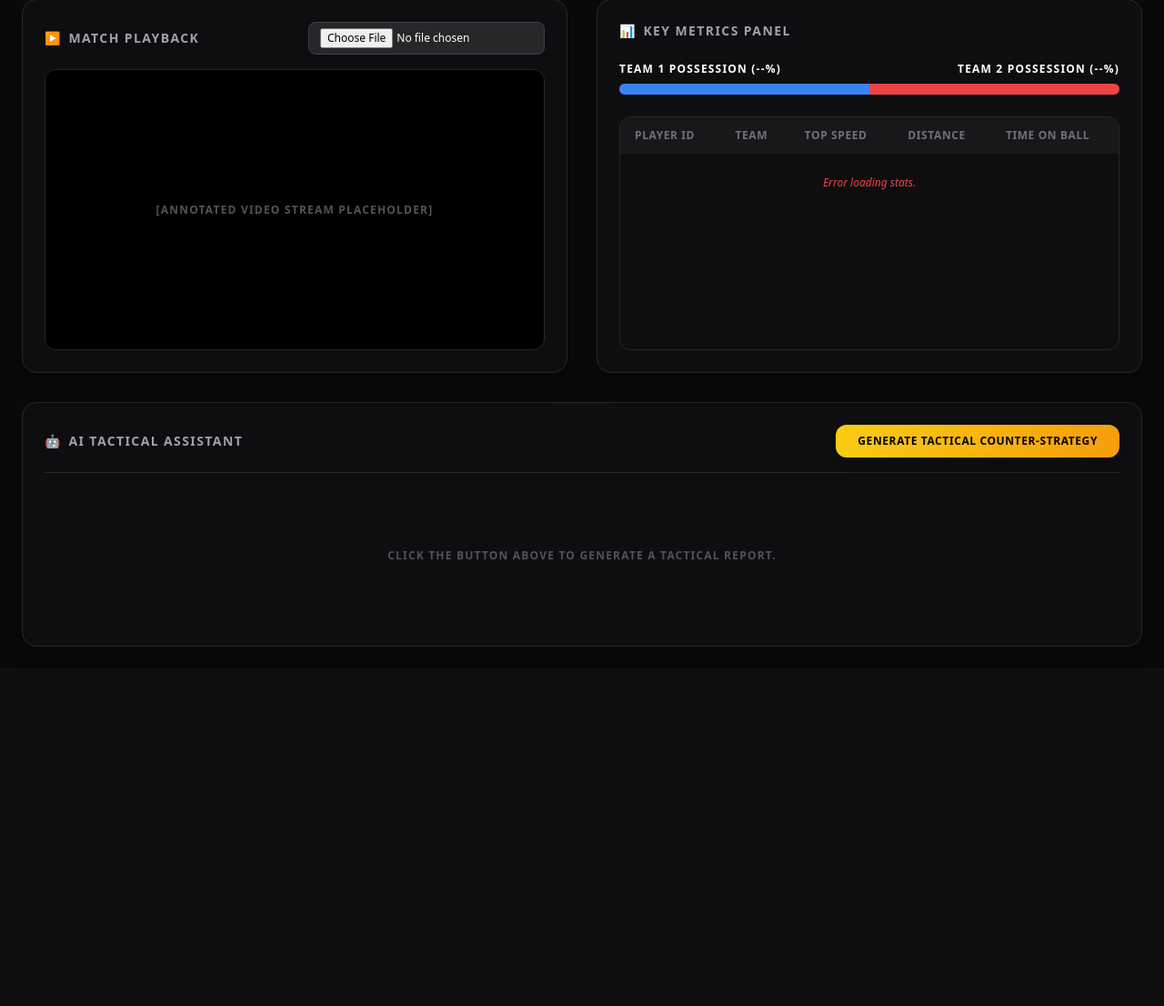
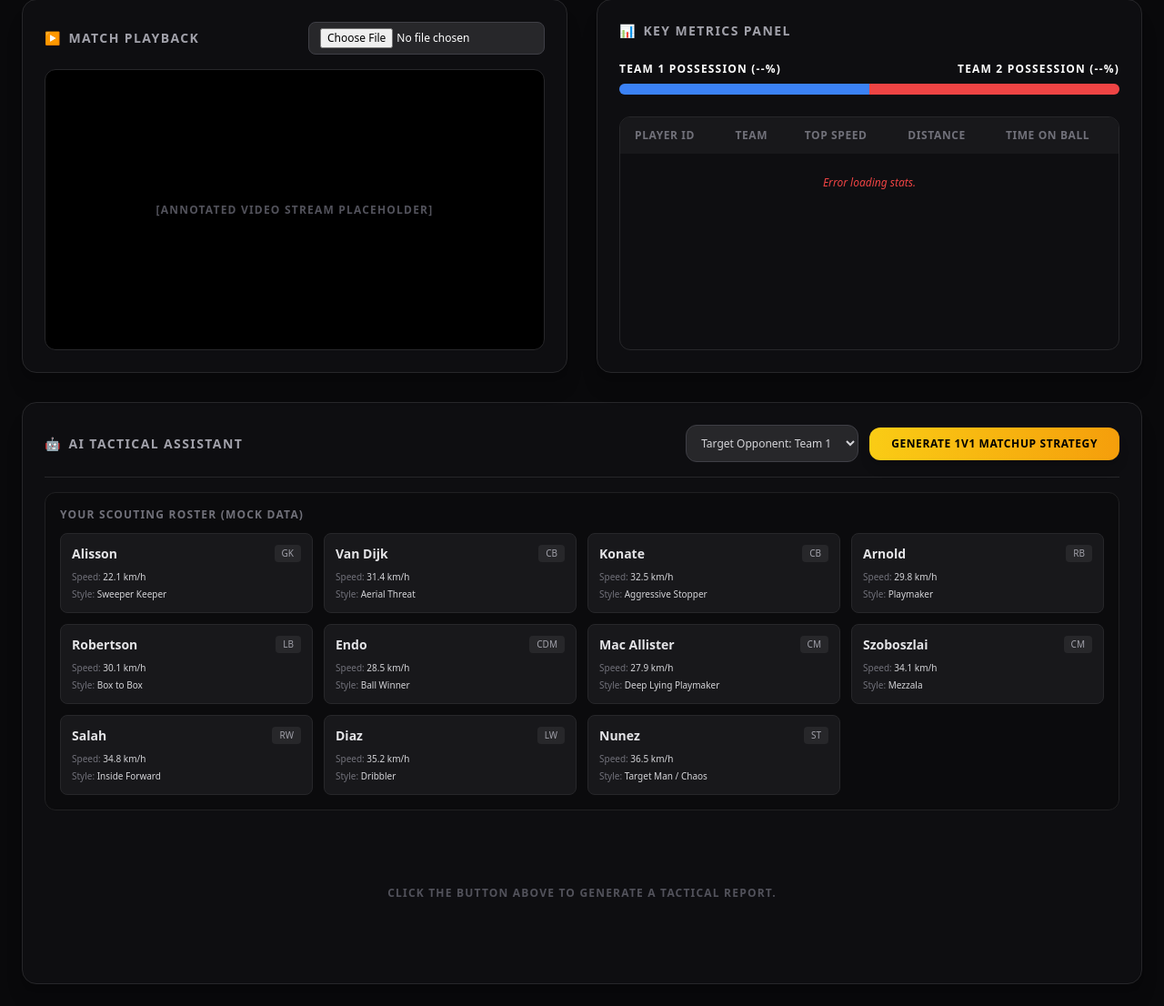
Before and after one commit to iamKrishnendu11/mission-2k38, a FastAPI app: page /match-dashboard in a window 1280 px wide. Shown: the part 134-1240 px from the top of the page at 91% size. Before the commit the page ends 845 px from the top, so only its background shows below. Run offline with FastAPI, Linux system fonts and the light colour scheme; some libraries are stand-ins or nearby versions.

Commit message:
feat: add backend API service, tactical LLM integration, and match dashboard template

```diff
--- a/ai_backend/api_service/camera_movement_estimator/camera_movement_estimator.py
+++ b/ai_backend/api_service/camera_movement_estimator/camera_movement_estimator.py
@@ -74,7 +74,6 @@
             old_gray = frame_gray.copy()
 
         if stub_path is not None:
-            import os
             os.makedirs(os.path.dirname(stub_path), exist_ok=True)
             with open(stub_path,'wb') as f:
                 pickle.dump(camera_movement,f)
--- a/ai_backend/api_service/templates/match_dashboard.html
+++ b/ai_backend/api_service/templates/match_dashboard.html
@@ -49,10 +49,11 @@
 
                     <div id="video-loading" class="absolute inset-0 bg-zinc-950/90 z-20 hidden flex-col items-center justify-center space-y-3">
                         <div class="w-8 h-8 border-4 border-yellow-400 border-t-transparent rounded-full animate-spin"></div>
-                        <p class="text-yellow-400/90 text-xs font-bold uppercase tracking-widest animate-pulse text-center px-4">Running YOLO Match Tracking<br/>(this takes 1–2 minutes)...</p>
+                        <p id="loading-text" class="text-yellow-400/90 text-xs font-bold uppercase tracking-widest animate-pulse text-center px-4">Tracking Match...<br/>(Video will stream below when ready)</p>
                     </div>
 
                     <video id="video-player" class="w-full h-full object-contain hidden z-10" controls></video>
+                    <img id="mjpeg-player" class="w-full h-full object-contain hidden z-10" />
                 </div>
             </div>
 
@@ -100,9 +101,23 @@
                 <h2 class="text-sm font-black uppercase tracking-widest text-zinc-400 flex items-center gap-2">
                     <span class="text-yellow-400">🤖</span> AI Tactical Assistant
                 </h2>
-                <button id="generate-btn" class="bg-gradient-to-r from-yellow-400 to-amber-500 text-black px-6 py-2.5 rounded-xl text-xs font-black uppercase tracking-wider hover:scale-[1.02] active:scale-95 transition-all shadow-lg flex items-center gap-2">
-                    Generate Tactical Counter-Strategy
-                </button>
+                <div class="flex items-center gap-3">
+                    <select id="target-team-select" class="bg-zinc-800 text-zinc-300 text-xs px-3 py-2.5 rounded-xl border border-zinc-700 outline-none">
+                        <option value="1">Target Opponent: Team 1</option>
+                        <option value="2">Target Opponent: Team 2</option>
+                    </select>
+                    <button id="generate-btn" class="bg-gradient-to-r from-yellow-400 to-amber-500 text-black px-6 py-2.5 rounded-xl text-xs font-black uppercase tracking-wider hover:scale-[1.02] active:scale-95 transition-all shadow-lg flex items-center gap-2">
+                        Generate 1v1 Matchup Strategy
+                    </button>
+                </div>
+            </div>
+
+            <!-- My Team Roster Preview -->
+            <div class="bg-zinc-950/60 p-4 rounded-xl border border-zinc-850 mb-4">
+                <h3 class="text-xs font-bold uppercase tracking-widest text-zinc-500 mb-3">Your Scouting Roster (Mock Data)</h3>
+                <div class="grid grid-cols-2 sm:grid-cols-3 md:grid-cols-4 gap-3" id="roster-grid">
+                    <!-- Populated via JS -->
+                </div>
             </div>
 
             <div id="report-container" class="min-h-[150px] bg-zinc-950/60 p-5 rounded-xl border border-zinc-850 leading-relaxed text-zinc-300 text-sm font-medium whitespace-pre-line hidden">
@@ -160,25 +175,59 @@
             }
         }
 
+        // Mock dataset of our 11 players for testing
+        const myTeamRoster = [
+            { id: 1, position: "GK", name: "Alisson", stats: { top_speed_kmh: 22.1, stamina: 90, playstyle: "Sweeper Keeper" } },
+            { id: 2, position: "CB", name: "Van Dijk", stats: { top_speed_kmh: 31.4, stamina: 85, playstyle: "Aerial Threat" } },
+            { id: 3, position: "CB", name: "Konate", stats: { top_speed_kmh: 32.5, stamina: 80, playstyle: "Aggressive Stopper" } },
+            { id: 4, position: "RB", name: "Arnold", stats: { top_speed_kmh: 29.8, stamina: 88, playstyle: "Playmaker" } },
+            { id: 5, position: "LB", name: "Robertson", stats: { top_speed_kmh: 30.1, stamina: 95, playstyle: "Box to Box" } },
+            { id: 6, position: "CDM", name: "Endo", stats: { top_speed_kmh: 28.5, stamina: 92, playstyle: "Ball Winner" } },
+            { id: 7, position: "CM", name: "Mac Allister", stats: { top_speed_kmh: 27.9, stamina: 89, playstyle: "Deep Lying Playmaker" } },
+            { id: 8, position: "CM", name: "Szoboszlai", stats: { top_speed_kmh: 34.1, stamina: 94, playstyle: "Mezzala" } },
+            { id: 9, position: "RW", name: "Salah", stats: { top_speed_kmh: 34.8, stamina: 85, playstyle: "Inside Forward" } },
+            { id: 10, position: "LW", name: "Diaz", stats: { top_speed_kmh: 35.2, stamina: 87, playstyle: "Dribbler" } },
+            { id: 11, position: "ST", name: "Nunez", stats: { top_speed_kmh: 36.5, stamina: 88, playstyle: "Target Man / Chaos" } }
+        ];
+
         document.addEventListener("DOMContentLoaded", async () => {
+            // Render Roster UI
+            const grid = document.getElementById('roster-grid');
+            if (grid) {
+                grid.innerHTML = myTeamRoster.map(p => `
+                    <div class="bg-zinc-900 border border-zinc-800 p-3 rounded-lg flex flex-col justify-between">
+                        <div class="flex justify-between items-start mb-2">
+                            <span class="font-bold text-zinc-200 text-sm">${p.name}</span>
+                            <span class="text-[10px] bg-zinc-800 text-zinc-400 px-2 py-0.5 rounded">${p.position}</span>
+                        </div>
+                        <div class="text-[10px] text-zinc-500 space-y-1">
+                            <div>Speed: <span class="text-zinc-300">${p.stats.top_speed_kmh} km/h</span></div>
+                            <div class="truncate" title="${p.stats.playstyle}">Style: <span class="text-zinc-300">${p.stats.playstyle}</span></div>
+                        </div>
+                    </div>
+                `).join('');
+            }
+
             // Initial fetch
             await fetchStats();
 
-            // Handle Video Upload (Send to Backend)
+            // Handle Video Upload & Stream
             const videoUploadInput = document.getElementById('video-upload');
             if (videoUploadInput) {
                 videoUploadInput.addEventListener('change', async (e) => {
                     const file = e.target.files[0];
                     if (!file) return;
 
-                    const player = document.getElementById('video-player');
+                    const mjpegPlayer = document.getElementById('mjpeg-player');
+                    const videoPlayer = document.getElementById('video-player');
                     const placeholder = document.getElementById('video-placeholder');
                     const loading = document.getElementById('video-loading');
                     const generateBtn = document.getElementById('generate-btn');
 
-                    // Show Loading Overlay
+                    // Reset UI
                     placeholder.classList.add('hidden');
-                    player.classList.add('hidden');
+                    videoPlayer.classList.add('hidden');
+                    mjpegPlayer.classList.add('hidden');
                     loading.classList.remove('hidden');
                     loading.classList.add('flex');
                     generateBtn.disabled = true;
@@ -187,30 +236,44 @@
                     formData.append('video', file);
 
                     try {
-                        const res = await fetch('/api/v1/process-match-video', {
+                        // 1. Upload video to get a tracking job started
+                        const res = await fetch('/api/v1/upload-match-video', {
                             method: 'POST',
                             body: formData
                         });
 
                         if (!res.ok) {
                             const err = await res.json();
-                            throw new Error(err.detail || "Failed to process video");
+                            throw new Error(err.detail || "Failed to upload video");
                         }
 
-                        // Successfully processed, now fetch fresh stats
-                        await fetchStats();
+                        const data = await res.json();
 
-                        // Show client-side preview now
-                        const url = URL.createObjectURL(file);
-                        player.src = url;
-                        player.classList.remove('hidden');
+                        // 2. Start the MJPEG stream
+                        // The stream will take ~2 minutes to buffer as it processes YOLO
+                        mjpegPlayer.src = `/api/v1/stream-match-video?filename=${data.filename}`;
+
+                        // We hide the spinner as soon as the first image chunk arrives
+                        mjpegPlayer.onload = () => {
+                            loading.classList.add('hidden');
+                            loading.classList.remove('flex');
+                            mjpegPlayer.classList.remove('hidden');
+                        };
+
+                        // Fallback polling for stats while streaming
+                        const pollInterval = setInterval(async () => {
+                            try {
+                                await fetchStats();
+                                // if stats loaded, stream is likely finished
+                            } catch(e) {}
+                        }, 10000); // Check every 10s
 
                     } catch (error) {
                         alert("Error processing video: " + error.message);
                         placeholder.classList.remove('hidden');
-                    } finally {
                         loading.classList.add('hidden');
                         loading.classList.remove('flex');
+                    } finally {
                         generateBtn.disabled = false;
                     }
                 });
@@ -223,6 +286,7 @@
             const container = document.getElementById('report-container');
             const loading = document.getElementById('loading-state');
             const empty = document.getElementById('empty-state');
+            const targetTeam = parseInt(document.getElementById('target-team-select').value);
 
             btn.disabled = true;
             btn.classList.add("opacity-50", "cursor-not-allowed");
@@ -233,14 +297,26 @@
             loading.classList.add("flex");
 
             try {
-                const res = await fetch('/api/v1/scouting-report');
+                const res = await fetch('/api/v1/scouting-matchup', {
+                    method: 'POST',
+                    headers: { 'Content-Type': 'application/json' },
+                    body: JSON.stringify({
+                        target_opponent_team: targetTeam,
+                        my_team_data: myTeamRoster
+                    })
+                });
                 if (!res.ok) {
                     const errObj = await res.json();
                     throw new Error(errObj.detail || "Server error");
                 }
                 const data = await res.json();
 
-                container.innerText = data.scouting_report || "Report generated but is empty.";
+                // Parse markdown nicely or fallback to raw text
+                try {
+                    container.innerHTML = marked.parse(data.scouting_report);
+                } catch {
+                    container.innerText = data.scouting_report || "Report generated but is empty.";
+                }
 
                 loading.classList.add("hidden");
                 loading.classList.remove("flex");
--- a/ai_backend/api_service/trackers/tracker.py
+++ b/ai_backend/api_service/trackers/tracker.py
@@ -104,7 +104,6 @@
                     tracks["ball"][frame_num][1] = {"bbox":bbox}
 
         if stub_path is not None:
-            import os
             os.makedirs(os.path.dirname(stub_path), exist_ok=True)
             with open(stub_path,'wb') as f:
                 pickle.dump(tracks,f)
```
Also changed, not shown: ai_backend/api_service/api.py (+53 -12 lines), ai_backend/api_service/main.py (+20 -2 lines), ai_backend/api_service/tactical_llm.py (+40 -0 lines).
